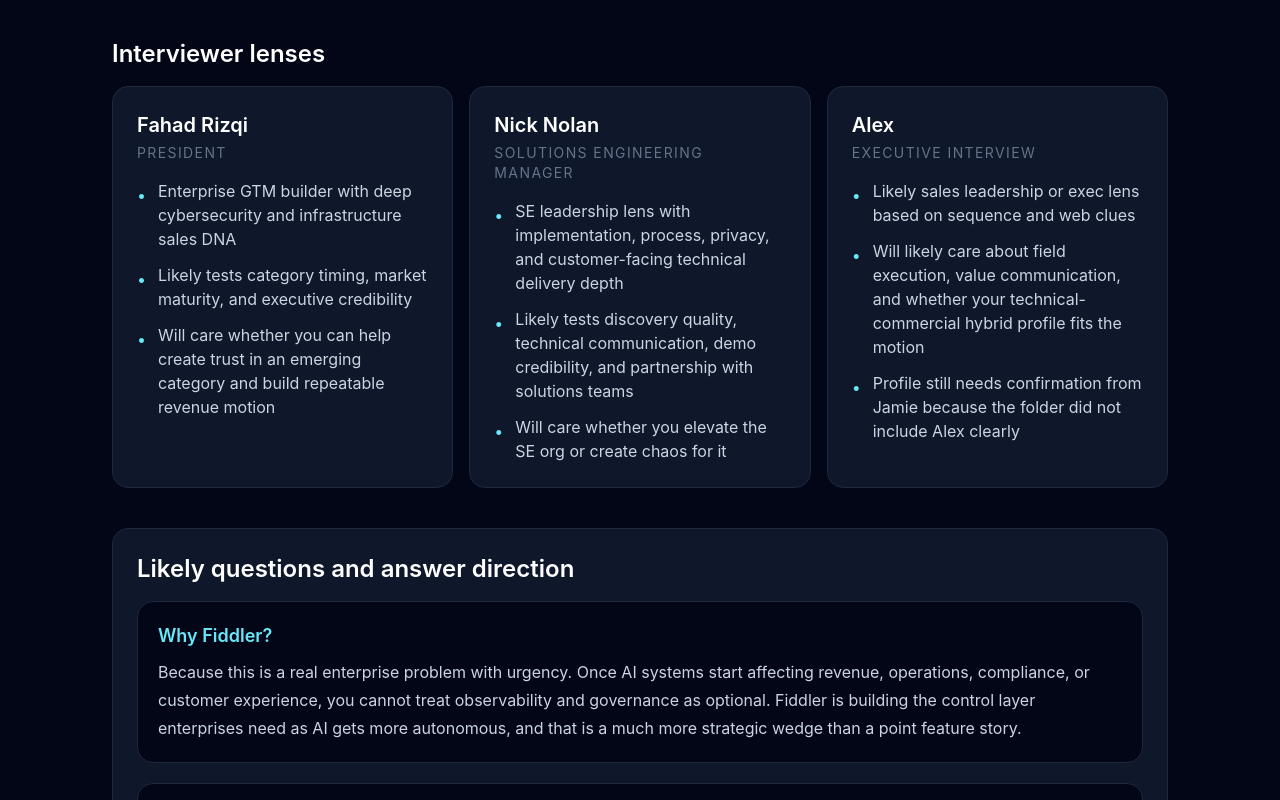
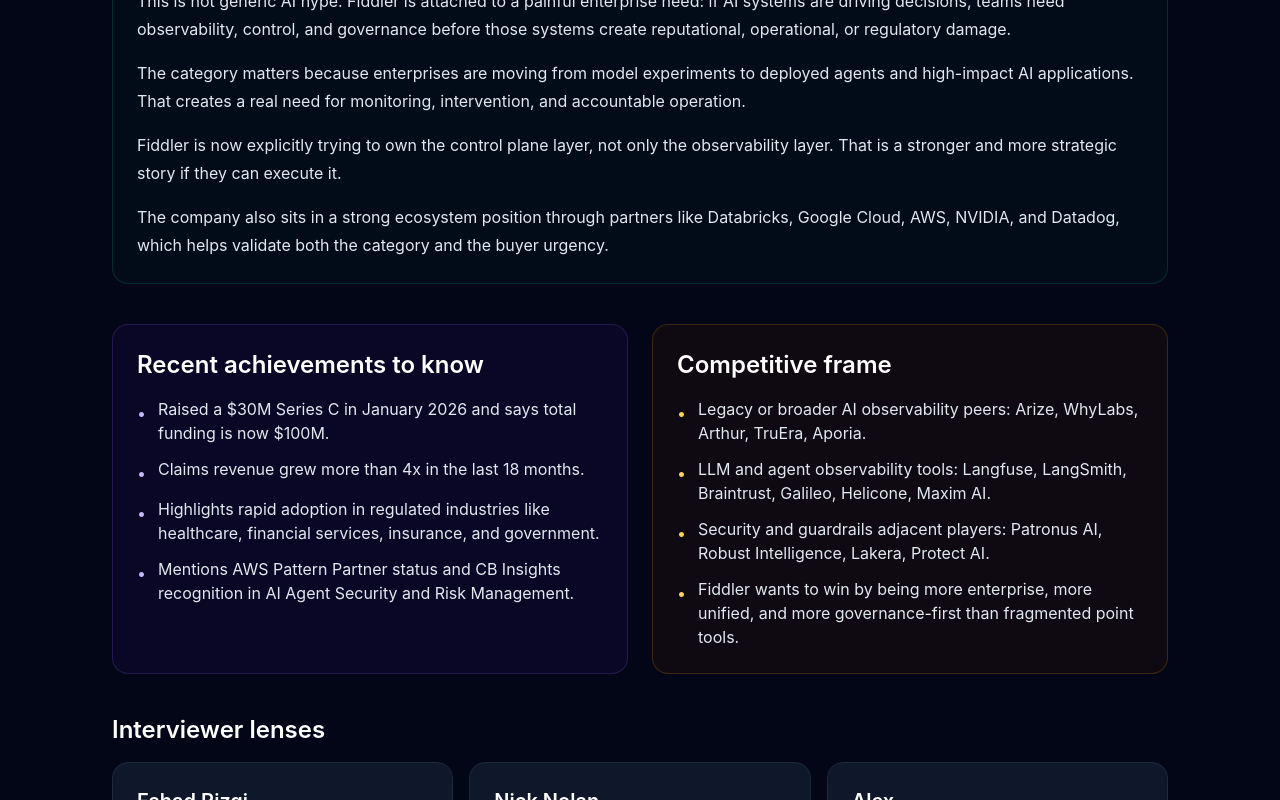
Before and after one commit to JE-MM-754/work-tools, a Next.js app: page /interview/fiddler-ai-2026-04-01-02 in a window 1280 px wide. Shown: the part 1600-2400 px from the top of the page. Built offline with nearby package versions, Linux system fonts and the light colour scheme.

Commit message:
Expand Fiddler prep with market dossier insights

```diff
--- a/src/app/interview/fiddler-ai-2026-04-01-02/page.tsx
+++ b/src/app/interview/fiddler-ai-2026-04-01-02/page.tsx
@@ -15,6 +15,10 @@
   {
     title: 'Current wedge',
     body: 'Fiddler has evolved from explainability into observability, guardrails, governance, and now an AI control plane for enterprise agents. That is a sharper and bigger story than generic model monitoring.',
+  },
+  {
+    title: 'Recent momentum',
+    body: 'In January 2026, Fiddler announced a $30M Series C and said total funding reached $100M. The company also claims revenue grew more than 4x in the last 18 months, which signals real traction behind the category shift.',
   },
   {
     title: 'What they want buyers to believe',
@@ -71,6 +75,7 @@
 const whyFiddler = [
   'This is not generic AI hype. Fiddler is attached to a painful enterprise need: if AI systems are driving decisions, teams need observability, control, and governance before those systems create reputational, operational, or regulatory damage.',
   'The category matters because enterprises are moving from model experiments to deployed agents and high-impact AI applications. That creates a real need for monitoring, intervention, and accountable operation.',
+  'Fiddler is now explicitly trying to own the control plane layer, not only the observability layer. That is a stronger and more strategic story if they can execute it.',
   'The company also sits in a strong ecosystem position through partners like Databricks, Google Cloud, AWS, NVIDIA, and Datadog, which helps validate both the category and the buyer urgency.',
 ];
 
@@ -118,7 +123,7 @@
   },
   {
     title: 'Story 2: Win-rate or process improvement',
-    body: 'Use the MEDDPICC / operating rigor story to show you are not only a seller, you are a builder of repeatable execution.',
+    body: 'Use the MEDDPICC and operating rigor story to show you are not only a seller, you are a builder of repeatable execution.',
   },
   {
     title: 'Story 3: Sales + SE hybrid credibility',
@@ -129,6 +134,7 @@
 const redFlags = [
   'Do not oversell yourself as a pure AI infrastructure expert if you cannot back it up technically.',
   'Do not make this only about model monitoring. Their story is broader now.',
+  'Do not talk about Fiddler like it is still only explainability or classic MLOps monitoring. The recent control plane repositioning matters.',
   'Do not use vague AI buzzwords. Stay tied to observability, guardrails, governance, and business impact.',
   'Do not sound like a seller who treats SE as demo support.',
   'Do not give the same answer to Fahad and Nick. They are looking for different things.',
@@ -174,6 +180,27 @@
             {whyFiddler.map((item) => (
               <p key={item} className="leading-7 text-slate-200">{item}</p>
             ))}
+          </div>
+        </section>
+
+        <section className="mt-10 grid gap-6 lg:grid-cols-2">
+          <div className="rounded-2xl border border-violet-500/20 bg-violet-950/20 p-6">
+            <h2 className="text-2xl font-semibold text-white">Recent achievements to know</h2>
+            <ul className="mt-4 space-y-3 text-slate-200">
+              <li className="flex gap-3"><span className="mt-1 text-violet-300">•</span><span>Raised a $30M Series C in January 2026 and says total funding is now $100M.</span></li>
+              <li className="flex gap-3"><span className="mt-1 text-violet-300">•</span><span>Claims revenue grew more than 4x in the last 18 months.</span></li>
+              <li className="flex gap-3"><span className="mt-1 text-violet-300">•</span><span>Highlights rapid adoption in regulated industries like healthcare, financial services, insurance, and government.</span></li>
+              <li className="flex gap-3"><span className="mt-1 text-violet-300">•</span><span>Mentions AWS Pattern Partner status and CB Insights recognition in AI Agent Security and Risk Management.</span></li>
+            </ul>
+          </div>
+          <div className="rounded-2xl border border-amber-500/20 bg-amber-950/20 p-6">
+            <h2 className="text-2xl font-semibold text-white">Competitive frame</h2>
+            <ul className="mt-4 space-y-3 text-slate-200">
+              <li className="flex gap-3"><span className="mt-1 text-amber-300">•</span><span>Legacy or broader AI observability peers: Arize, WhyLabs, Arthur, TruEra, Aporia.</span></li>
+              <li className="flex gap-3"><span className="mt-1 text-amber-300">•</span><span>LLM and agent observability tools: Langfuse, LangSmith, Braintrust, Galileo, Helicone, Maxim AI.</span></li>
+              <li className="flex gap-3"><span className="mt-1 text-amber-300">•</span><span>Security and guardrails adjacent players: Patronus AI, Robust Intelligence, Lakera, Protect AI.</span></li>
+              <li className="flex gap-3"><span className="mt-1 text-amber-300">•</span><span>Fiddler wants to win by being more enterprise, more unified, and more governance-first than fragmented point tools.</span></li>
+            </ul>
           </div>
         </section>
 
```
